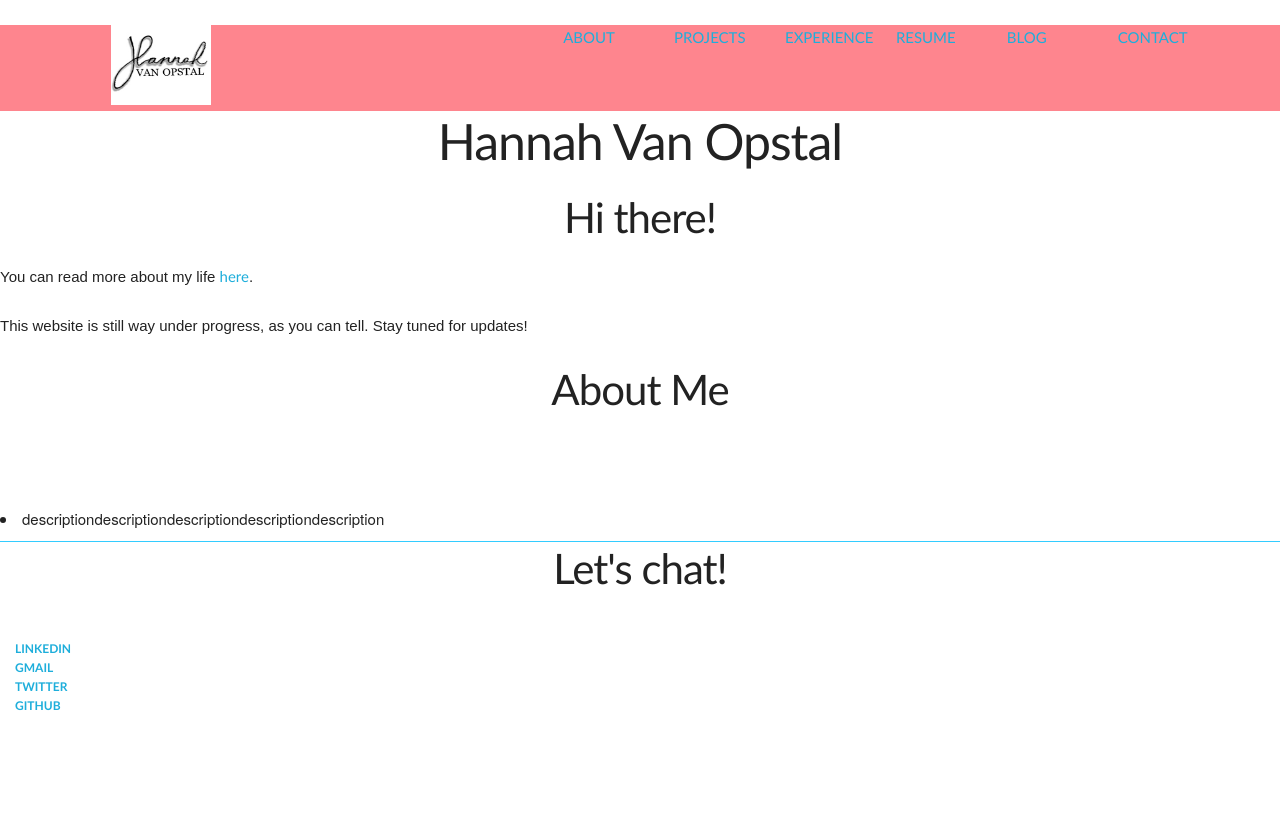
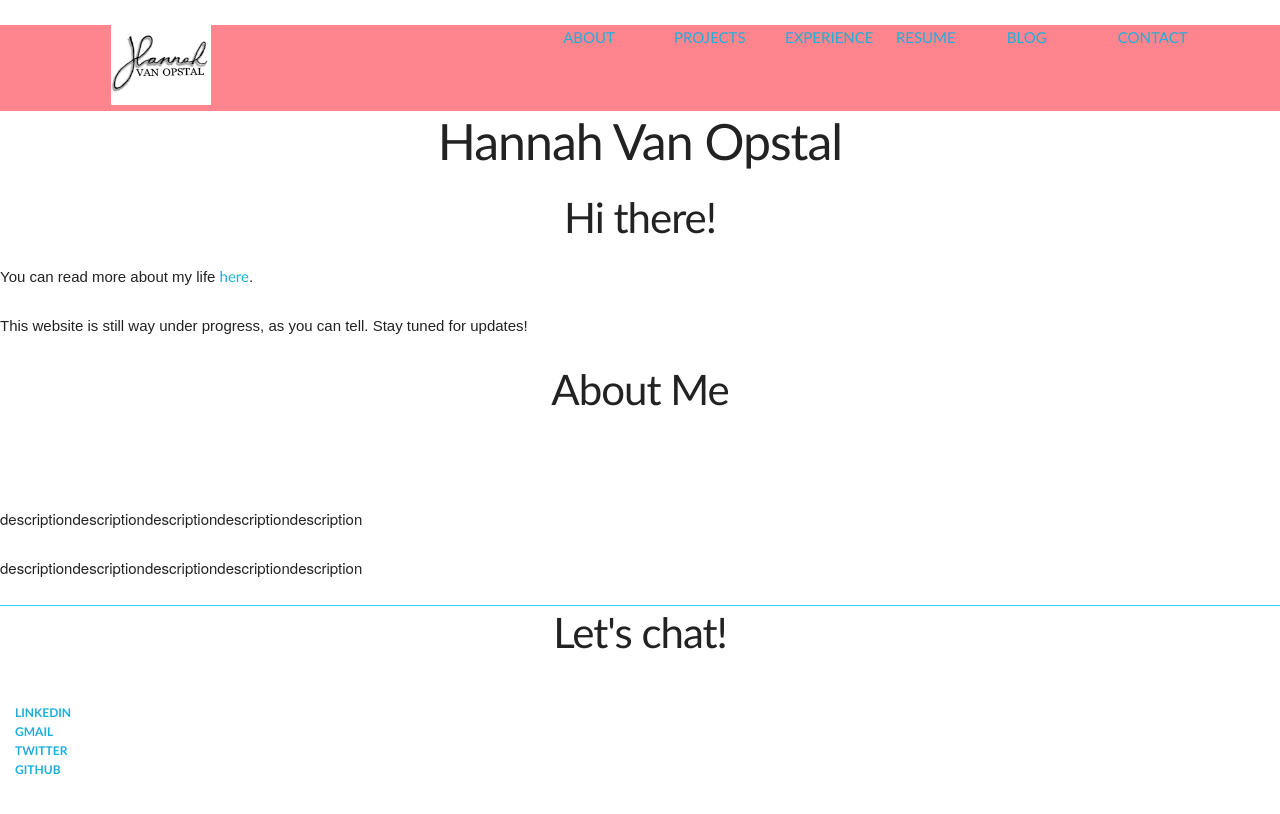
Before and after one commit to hvanopstal/hvanopstal.github.io, a Jekyll site: the page index.html, which Jekyll copies as it is, in a window 1280 px wide. Shown: the top 814 px of the page. Built offline with Jekyll 4.4.1, drawn with Linux system fonts in a browser that asks for light colours.

Commit message:
Update index.html
about got referenced to about me section

```diff
--- a/index.html
+++ b/index.html
@@ -28,7 +28,7 @@
             </div>
             <ul>
               <div class="one column">
-                <li><a href="/About">ABOUT</a></li>
+                <li><a href="#about">ABOUT</a></li>
               </div>
               <div class="one column">
                 <li><a href="/Projects">PROJECTS</a></li>
@@ -86,9 +86,12 @@
         &nbsp;
       </div>
       <div class="five rows">
-        <li>
+        <ul>
           descriptiondescriptiondescriptiondescriptiondescription
-        </li>
+        </ul>
+        <ul>
+          descriptiondescriptiondescriptiondescriptiondescription
+        </ul>
       </div>
     </section>
 
```
